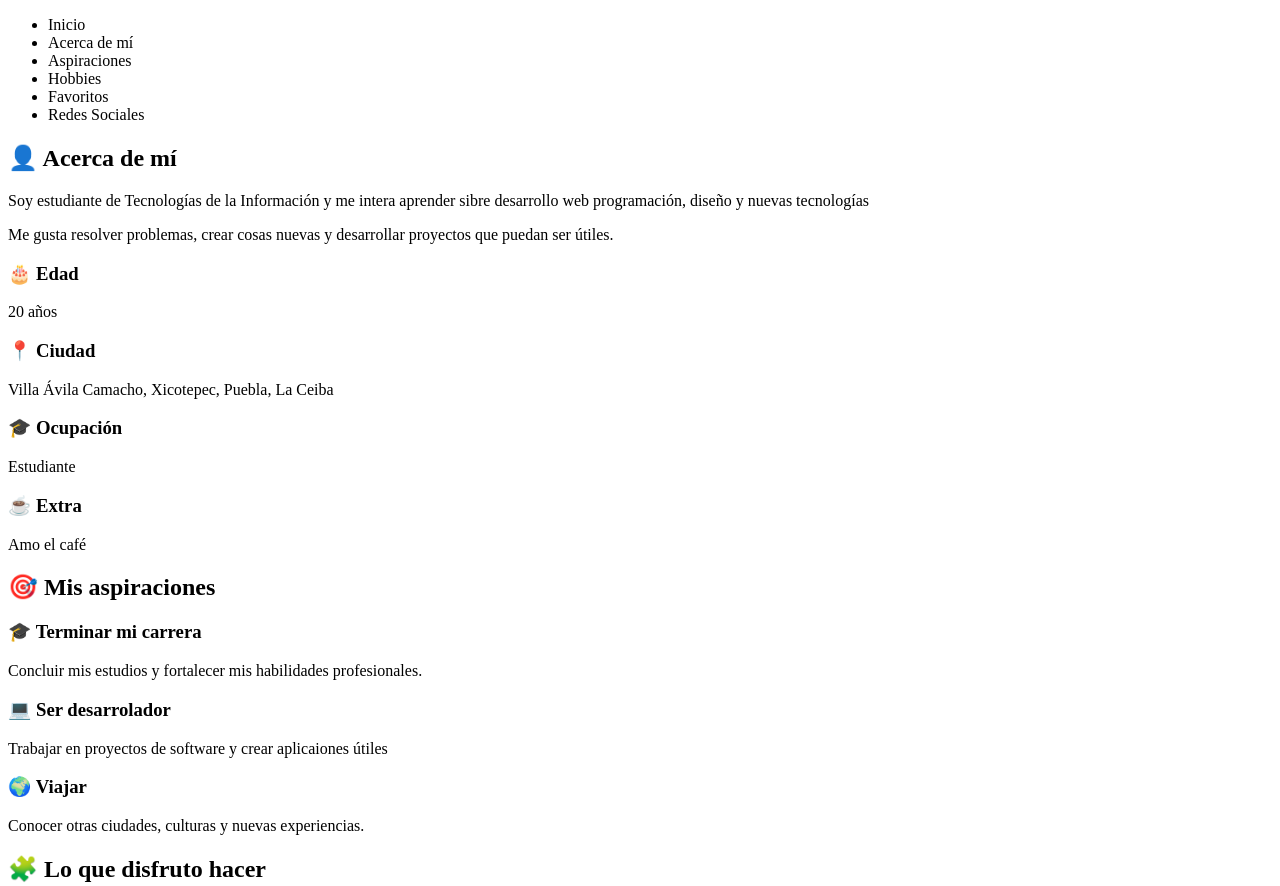
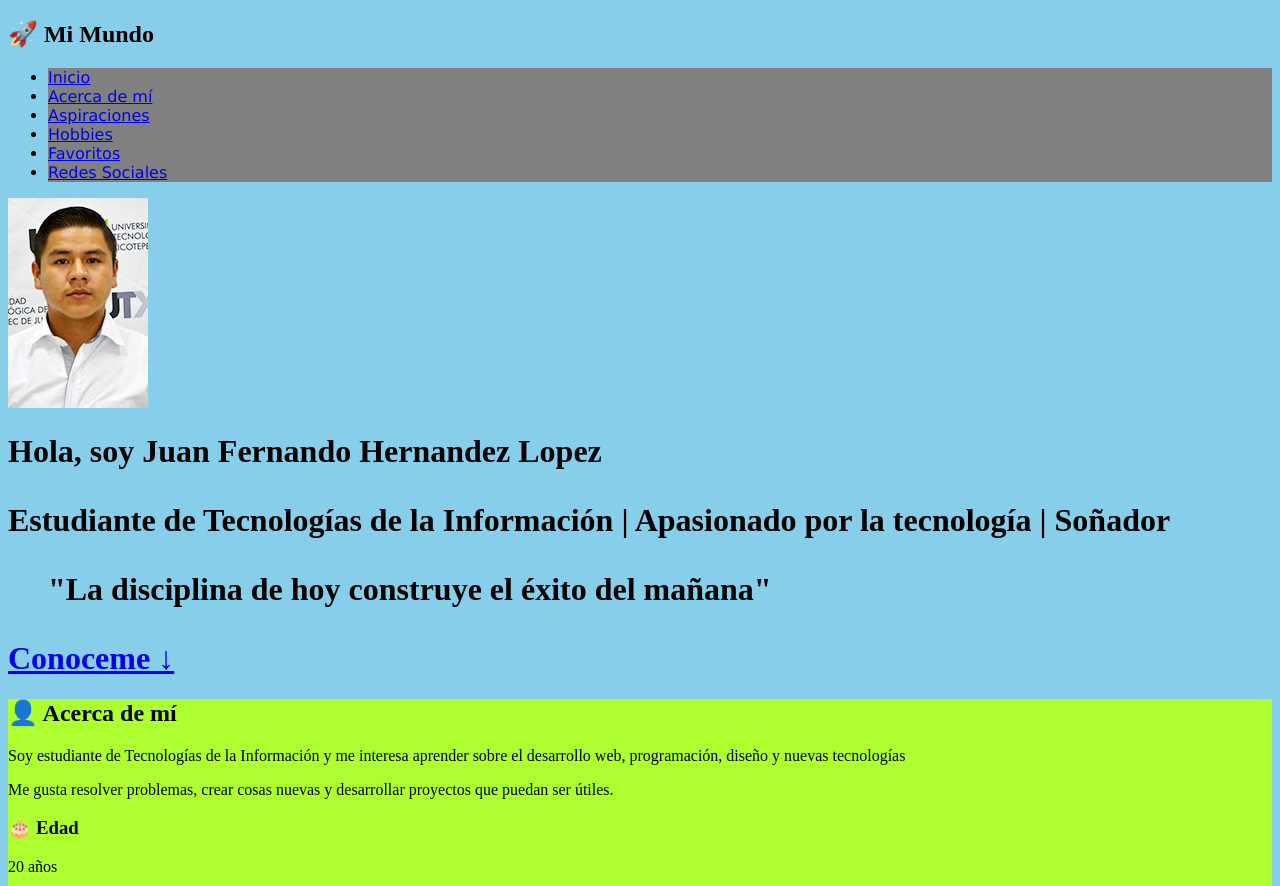
Before and after one commit to 250953-cpu/Practicas_Aplicaciones_Web_250953, a plain HTML site: page Practica 03/MiPerfil.html in a window 1280 px wide. Shown: the top 886 px of the page. Drawn offline with Linux system fonts and the light colour scheme.

Commit message:
Practica 03: HelloWorld en HTML
add: Dentro de la carpeta 03 se agregó la carpeta css, dentro de ella hice elarchivo styles.html, en el archivo MiPerfil.html hice modificaciones en los puntos Mi mundo, agregue un apartado de Hero / Parallax 1 donde se crea la líneas para ver la imagen, agregue la imagen de Fernando Hernandez.jpg a la carpeta imagenes

```diff
--- a/Practica 03/MiPerfil.html
+++ b/Practica 03/MiPerfil.html
@@ -1,36 +1,99 @@
 <!DOCTYPE html>
 <html lang="es">
+
 <head>
     <meta charset="UTF-8">
-    <meta name ="viewport" content="width=device-width, initial-scale=1.0">
-    <meta name ="description" content="Mi perfil de estudiante">
-    <title>Juan Fernando Hernandez Lopez @ T.S.U. en Desarrollo en Software Multiplataforma</title>
-    <link id="mi-favicon" rel="icon" href="assets/imagenes/perfil.png" type="image/png">
+
+    <meta name ="viewport"
+            content="width=device-width, initial-scale=1.0">
+
+    <meta name ="description"
+            content="Mi perfil de estudiante">
+
+    <meta name ="author"
+                content="Juan Fernando Hernandez Lopez  @ T.S.U. en Desarrollo en Software Multiplataforma">
+    <title>Mi Primera Página Web</title>
+
+    <link id="mi-favicon"
+            rel="icon"
+            href="assets/imagenes/perfil.png"
+         type="image/png">
+
+    <link rel="stylesheet"
+         href="css/styles.css">
+
 </head>
+
 <body>
     <!-- ================= -->
     <!--    NAVEGACIÓN     -->
     <!-- ================= -->
+     <nav id="menu"> <!-- Etiqueta de sematica con el atributo id -->
 
-    <nav id="menu"> <!-- Etiqueta de sematica con el atributo id -->
+        <h2>🚀 Mi Mundo</h2>
+
+
         <ul> <!-- Unordered List, Lista desordenada -->
-            <li>Inicio</li>
-            <li>Acerca de mí</li>
-            <li>Aspiraciones</li>
-            <li>Hobbies</li>
-            <li>Favoritos</li>
-            <li>Redes Sociales</li>
+
+            <li class="menu_option"><a href="#inicio">Inicio</a></li>
+            <li class="menu_option"><a href="#acerca-de-mi">Acerca de mí</a></li>
+            <li class="menu_option"><a href="#aspiraciones">Aspiraciones</a></li>
+            <li class="menu_option"><a href="#hobbies">Hobbies</a></li>
+            <li class="menu_option"><a href="#favoritos">Favoritos</a></li>
+            <li class="menu_option"><a href="#redes-sociales">Redes Sociales</a></li>
+
         </ul>
+
     </nav>
+    <!-- ================= -->
+    <!-- HERO / PARALLAX 1  -->
+    <!-- ================= -->
+    <header id="inicio"
+        class="parallax parallax-1">
 
+    <div class="glass hero-card">
+
+        <img src="assets/imagenes/Fernando Hernandez.jpg"
+            alt="Fotografia de perfil"
+            class="perfil">
+
+        <h1>Hola, soy Juan Fernando Hernandez Lopez
+
+        <p>
+            Estudiante de Tecnologías de la Información | Apasionado por la tecnología | Soñador
+        </p>
+
+        <blockquote>
+        "La disciplina de hoy construye el éxito del mañana"
+        </blockquote>
+
+        <a href="#acerca-de-mi"
+        class="boton">
+
+        Conoceme ↓
+
+        </a>
+
+    </div>
+
+        </header>
+
+            <!-- ================= -->
             <!-- Acerca de Mí -->
-    <section>
+            <!-- Colorr Sólido -->
+            <!-- ================= -->
+
+            <section id="acerca-de-mi"
+                    class="seccion solido-1"> <!-- Etiqueta de sematica con el atributo id y class -->
+
                 <h2>👤 Acerca de mí</h2>
-        <div> <!-- Etiqueta de estructura que agrupa elementos -->
-            <div>
+
+                <div class="contenedor"> <!-- Etiqueta de estructura que agrupa elementos -->
+
+                    <div class="card">
                         <p>
                             Soy estudiante de Tecnologías de la Información
-                    y me intera aprender sibre desarrollo web
+                            y me interesa aprender sobre el desarrollo web,
                             programación, diseño y nuevas tecnologías
                         </p>
 
@@ -105,7 +168,7 @@
 
             <section id="hobbies">
 
-        <h2> 🧩 Lo que disfruto hacer</h2>
+                <h2> 🧩 Hobbies</h2>
 
                 <div>
 
@@ -171,7 +234,7 @@
     <!-- REDES SOCIALES -->
     <!-- ============================= -->
 
-    <section id="redes"
+    <section id="redes-sociales"
              >
 
         <h2>🛜🌐Mis redes sociales</h2>
@@ -349,7 +412,20 @@
         </div>
 
     </section>
+    <!-- ============================= -->
+    <!-- FOOTER -->
+    <!-- ============================= -->
 
+    <footer>
+    <p>
+        Mi Primera Página Web
+    </p>
 
+    <p id="anio"></p>
+
+    <a href="#inicio"> <!-- Anchor / ANcla redireccionamiento en tu misma página -->
+        ↑ Volver al Inicio
+    </a>
+    </footer>
 </body>
 </html>
--- /dev/null
+++ b/Practica 03/css/styles.css
@@ -0,0 +1,17 @@
+/* Esto es un comentario en CSS */
+body /*Selector de componente de la página*/
+{
+    background-color: skyblue;
+}
+#acerca-de-mi
+{
+    background-color: greenyellow;
+}
+.menu_option{
+    background-color: grey;
+    font-family: Verdana, Geneva, Tahoma, sans-serif;
+}
+.menu_option:hover
+{
+    background-color: white;
+}
```
Also changed, not shown: Practica 03/assets/imagenes/Fernando Hernandez.jpg (added). Lines whose indentation alone changed are shown as unchanged.
